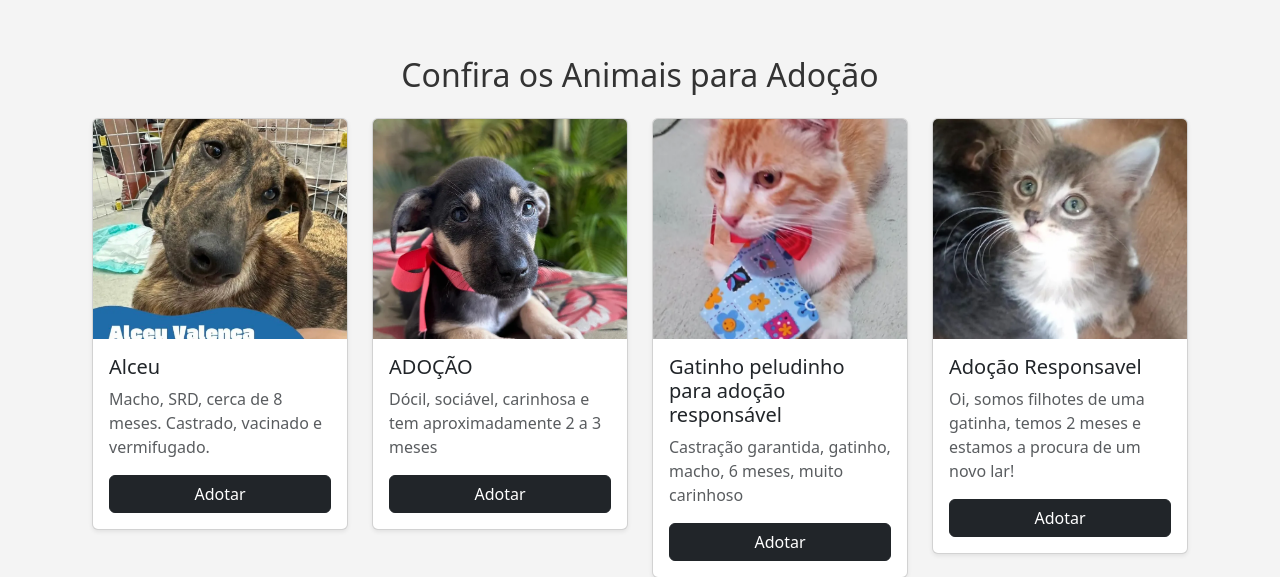
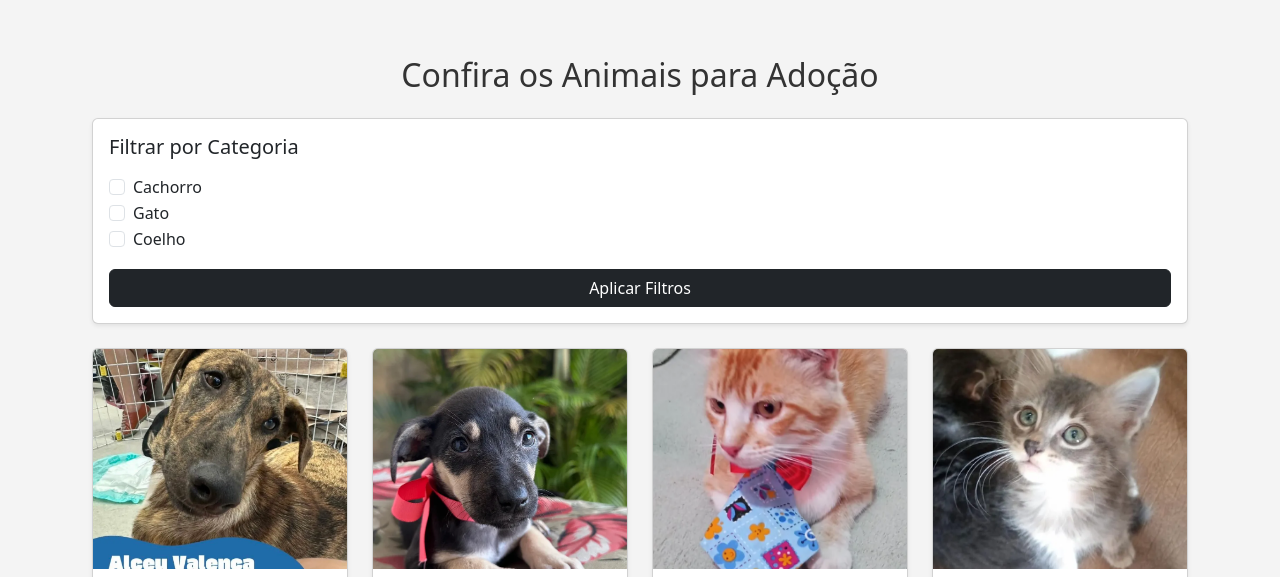
Before and after one commit to leonardo300250/trabalho-final-python, a Django app: page / in a window 1280 px wide. Shown: the part 96-673 px from the top of the page. Run offline with Django 5.2, Linux system fonts and the light colour scheme; data comes from the database, SQL or seed files in the repository; both versions use the stored data as it was after the commit; some libraries are stand-ins or nearby versions.

Commit message:
filtro home.html

```diff
--- a/rh/templates/home.html
+++ b/rh/templates/home.html
@@ -1,19 +1,41 @@
 {% extends "base.html" %}
 {% load static %}
 
-{% block title %}Página Inicial{% endblock %}
+{% block title %}Produtos{% endblock %}
 
 {% block content %}
-
 <div class="container mt-4">
 
     <h2 class="text-center mb-4">Confira os Animais para Adoção</h2>
 
+    <!-- Caixa de Filtro -->
+    <form method="get" class="mb-4">
+        <div class="card p-3 shadow-sm mb-4">
+            <h5 class="mb-3">Filtrar por Categoria</h5>
+
+            {% for cat in categorias %}
+            <div class="form-check">
+                <input class="form-check-input"
+                       type="checkbox"
+                       name="categoria"
+                       value="{{ cat }}"
+                       id="cat_{{ forloop.counter }}"
+                       {% if cat in filtro_categoria %}checked{% endif %}>
+                <label class="form-check-label" for="cat_{{ forloop.counter }}">
+                    {{ cat }}
+                </label>
+            </div>
+            {% endfor %}
+
+            <button class="btn btn-dark mt-3" type="submit">Aplicar Filtros</button>
+        </div>
+    </form>
+
+    <!-- Lista de Produtos -->
     {% if products %}
     <div class="row">
         {% for product in products %}
         <div class="col-12 col-sm-6 col-md-4 col-lg-3 mb-4">
-
             <div class="card shadow-sm">
 
                 <!-- Imagem -->
@@ -24,33 +46,19 @@
                 {% endif %}
 
                 <div class="card-body">
-
-                    <!-- Nome -->
                     <h5 class="card-title">{{ product.produto }}</h5>
-
-                    <!-- Descrição -->
                     <p class="card-text text-muted">
                         {{ product.descricao|default:"Sem descrição cadastrada." }}
                     </p>
-
-
-                    <!-- Botão -->
-                    <a href="#" class="btn btn-dark w-100">
-                        Adotar
-                    </a>
-
+                    <a href="#" class="btn btn-dark w-100">Adotar</a>
                 </div>
-
             </div>
-
         </div>
         {% endfor %}
     </div>
-
     {% else %}
     <p class="text-center text-muted mt-5">Nenhum animal disponível no momento.</p>
     {% endif %}
 
 </div>
-
 {% endblock %}
--- a/rh/views.py
+++ b/rh/views.py
@@ -21,8 +21,20 @@ def cadastro(request):
     return render(request, 'cadastro.html', context)
 
 def home(request):
+    filtro_categoria = request.GET.getlist("categoria")  # pega categorias selecionadas
     products = Produtos.objects.filter(em_estoque=True)
-    return render(request, 'home.html', {'products': products})
+
+    if filtro_categoria:
+        products = products.filter(categoria__in=filtro_categoria)
+
+    categorias = Produtos.objects.values_list("categoria", flat=True).distinct()
+
+    context = {
+        'products': products,
+        'filtro_categoria': filtro_categoria,
+        'categorias': categorias
+    }
+    return render(request, 'home.html', context)
 
 
 def adotados(request):
```
Also changed, not shown: db.sqlite3.
